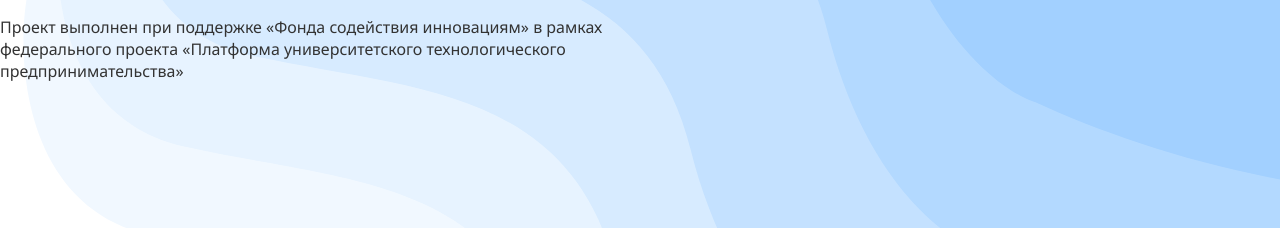
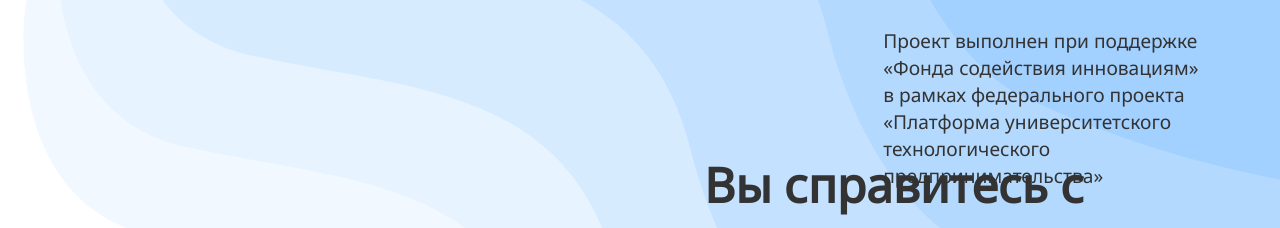
Before and after one commit to PredictorLQ/kinesio, a plain HTML site: page index.html in a window 1280 px wide. Shown: the top 228 px of the page. Drawn offline with nearby package versions, Linux system fonts and the light colour scheme.

Commit message:
Update index.css

```diff
--- a/css/index.css
+++ b/css/index.css
@@ -175,6 +175,15 @@ body {
     margin: 0;
     overflow-x: hidden;
     font-family: 'Noto Sans', sans-serif;
+
+    #support{
+        position: absolute;
+        top: 1vh;
+        left: auto;
+        right: 1vw;
+        font-size: larger;
+        max-width: 30vw;
+    }
 }
 
 #method {
```
